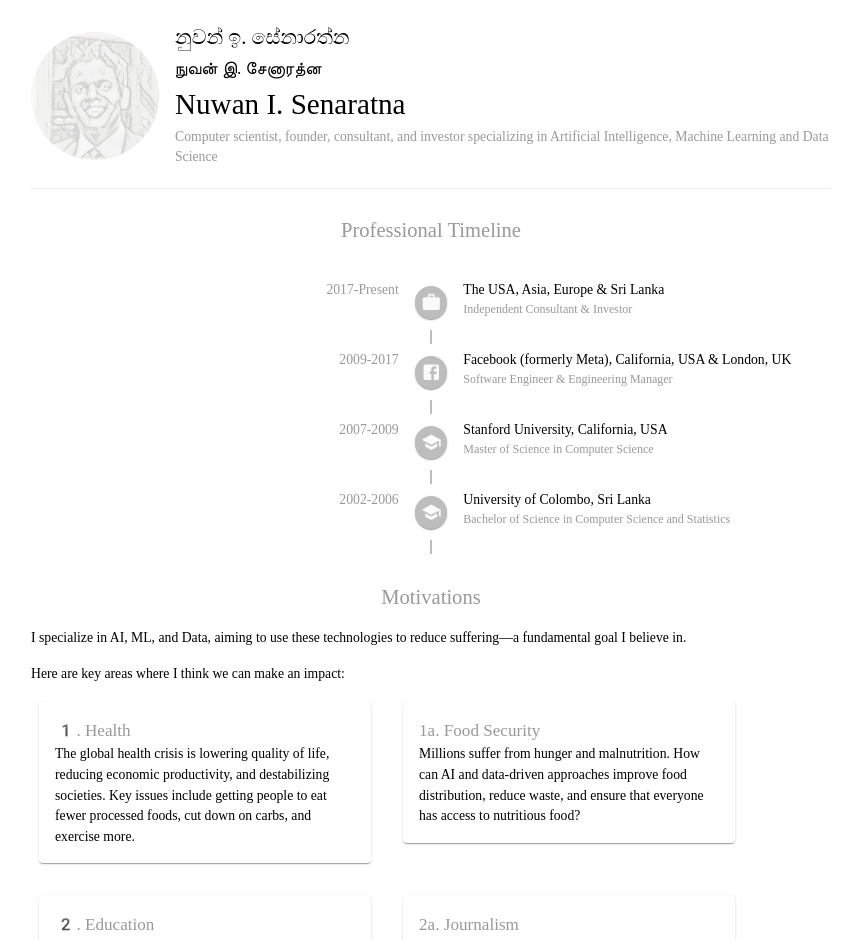
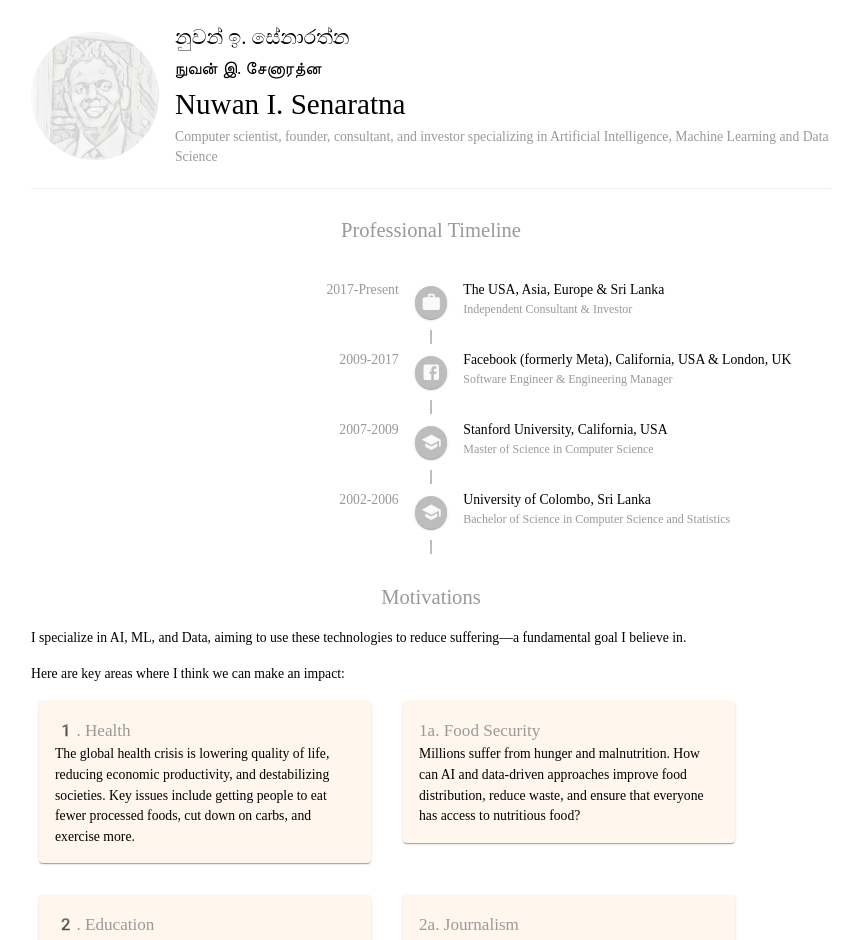
Before and after one commit to nuuuwan/nuuuwan, a React (Create React App) app: page / in a window 1280 px wide. Shown: the top 940 px of the page, without its empty margins (209-1068 px from the left). Built offline with nearby package versions, Linux system fonts and the light colour scheme; a web font is replaced by a local one.

Commit message:
backgroundColor: "#f801"

```diff
--- a/src/view/molecules/VisionSection.js
+++ b/src/view/molecules/VisionSection.js
@@ -5,7 +5,7 @@ import ProfileParagraph from "./ProfileParagraph";
 function VisionItem({ vision }) {
   const { title, details } = vision;
   return (
-    <Paper sx={{ maxWidth: 300, m: 1, p: 2 }}>
+    <Paper sx={{ maxWidth: 300, m: 1, p: 2, backgroundColor: "#f801" }}>
       <Typography variant="h6" color="text.secondary">
         {title}
       </Typography>
```
